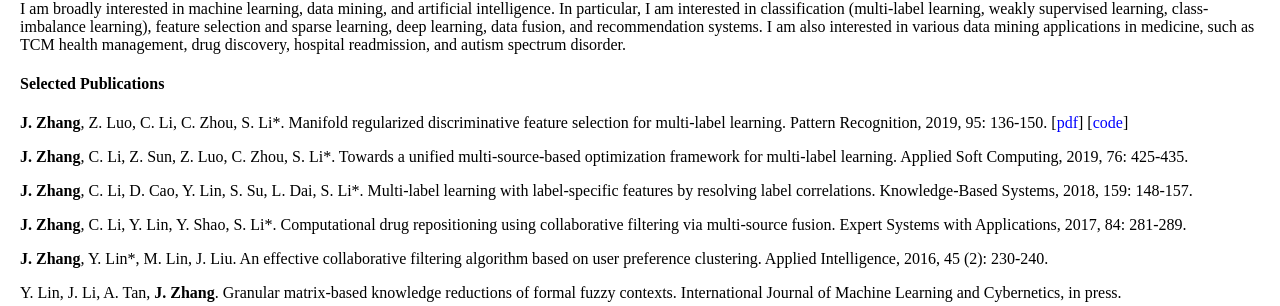
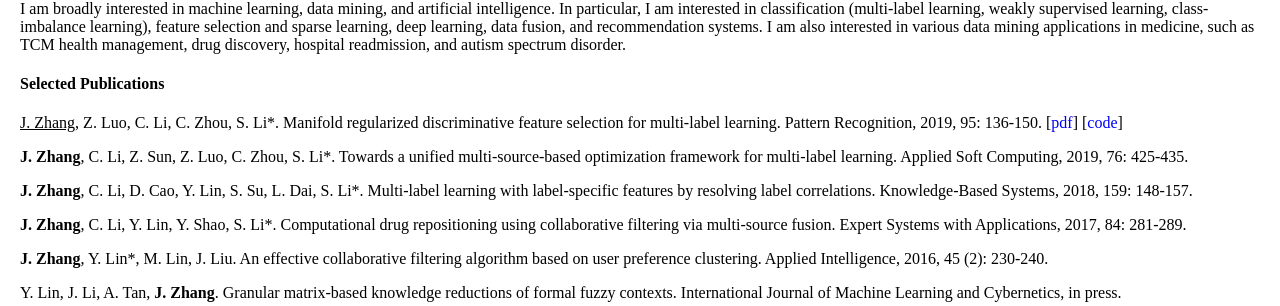
Before and after one commit to jiazhang-ml/jiazhang-ml.github.io, a Jekyll site: the page built from index.md, in a window 1280 px wide. Shown: the part 466-772 px from the top of the page. Built offline with Jekyll 4.4.1, drawn with Linux system fonts in a browser that asks for light colours.

```diff
--- a/index.md
+++ b/index.md
@@ -26,7 +26,7 @@ I am broadly interested in machine learning, data mining, and artificial intelli
 
 #### Selected Publications
 
-**J. Zhang**, Z. Luo, C. Li, C. Zhou, S. Li\*. Manifold regularized discriminative feature selection for multi-label learning. Pattern Recognition, 2019, 95: 136-150. [[pdf](1-s2.0-S0031320319302341-main.pdf)] [[code](MDFS-master.zip)]
+<u>J. Zhang</u>, Z. Luo, C. Li, C. Zhou, S. Li\*. Manifold regularized discriminative feature selection for multi-label learning. Pattern Recognition, 2019, 95: 136-150. [[pdf](1-s2.0-S0031320319302341-main.pdf)] [[code](MDFS-master.zip)]
 
 **J. Zhang**, C. Li, Z. Sun, Z. Luo, C. Zhou, S. Li\*. Towards a unified multi-source-based optimization framework for multi-label learning. Applied Soft Computing, 2019, 76: 425-435.
 
```
